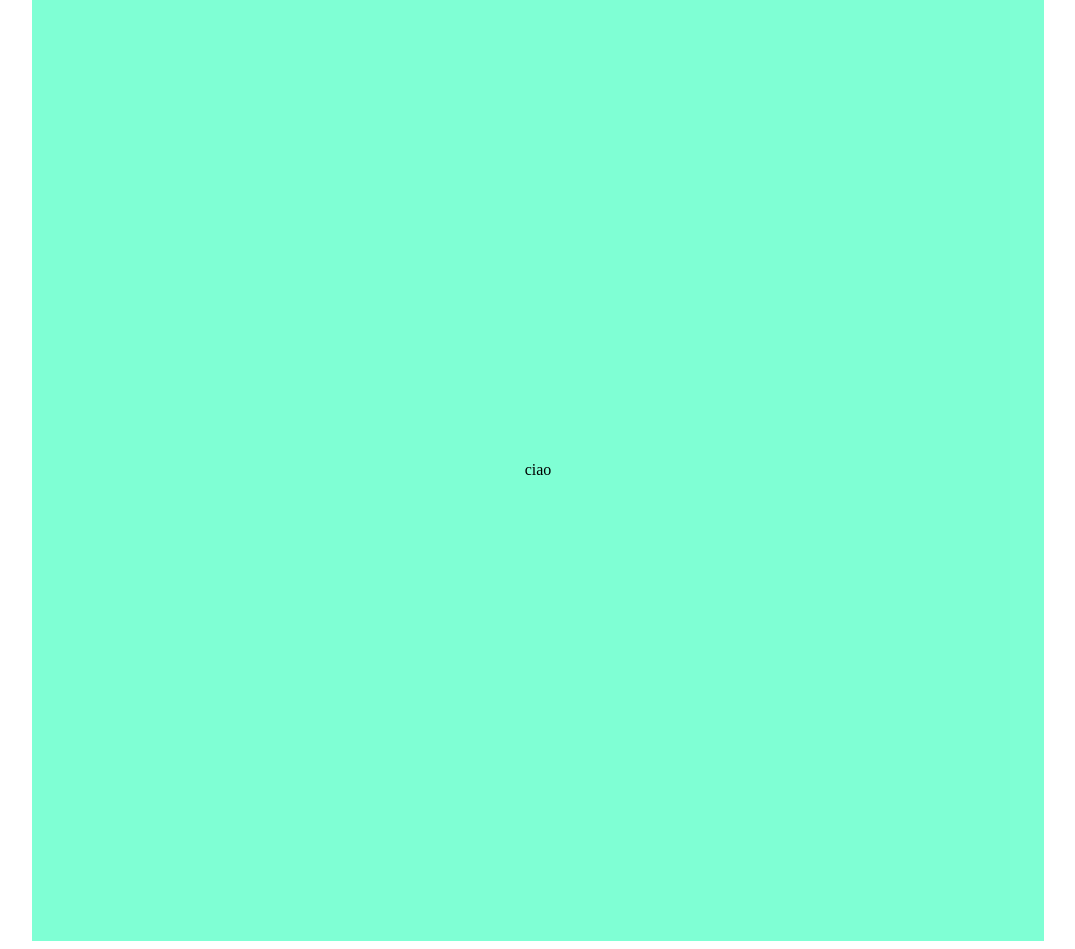
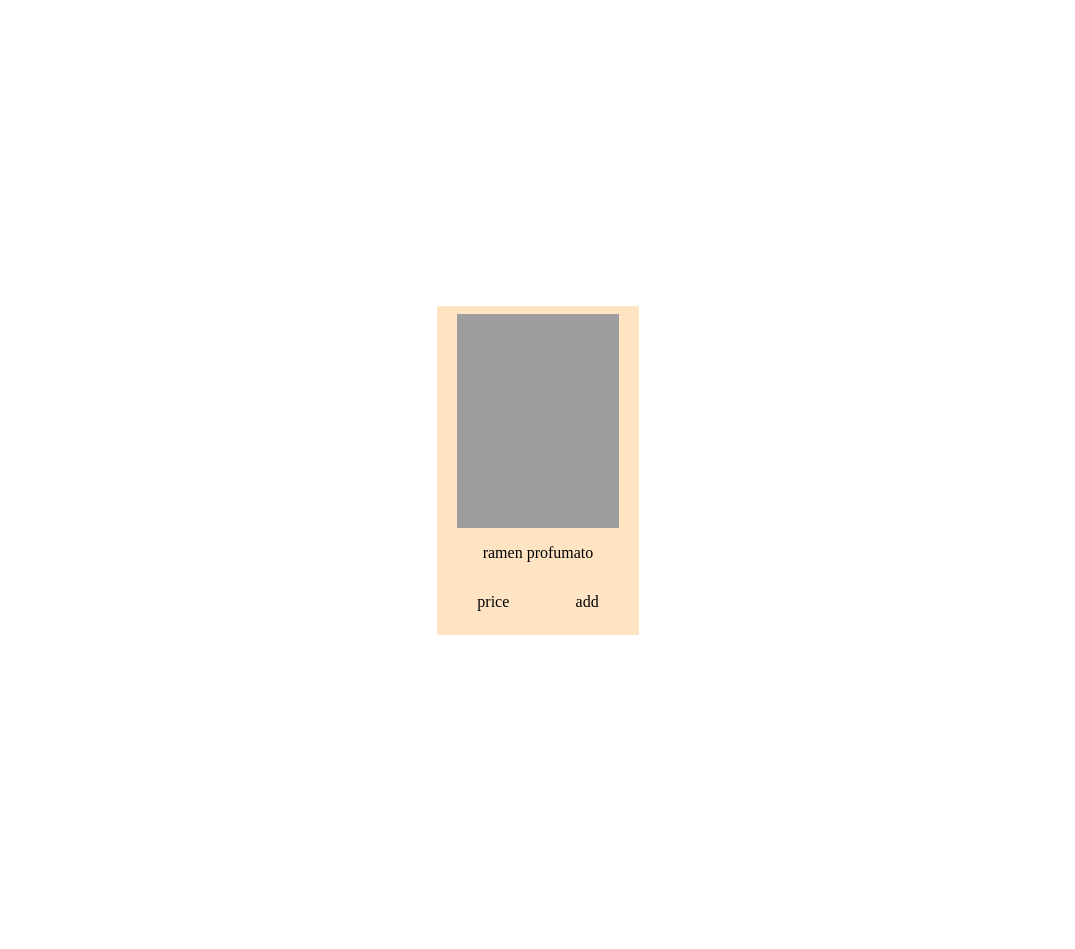
Before and after one commit to Cosimo03/Sushi, a PHP site: page /menu.php in a window 1280 px wide. Shown: the part 330-1279 px from the top of the page, without its empty margins (102-1177 px from the left). Run offline with PHP 8.4, Linux system fonts and the light colour scheme; grey boxes are pictures that could not be loaded.

Commit message:
sempre menu

```diff
--- a/menu/menu.css
+++ b/menu/menu.css
@@ -1,6 +1,4 @@
 .menubody {
-  background-color: aquamarine;
-
   display: flex;
   justify-content: center;
   align-items: center;
@@ -10,3 +8,47 @@
   margin-left: 10%;
   margin-right: 10%;
 }
+
+.scheda {
+  background-color: bisque;
+
+  display: flex;
+  flex-direction: column;
+  justify-content: center;
+  align-items: center;
+
+  width: 20%;
+  height: 35%;
+}
+
+.image {
+  width: 80%;
+  height: 65%;
+}
+
+.image > img {
+  width: 100%;
+  height: 100%;
+}
+
+.name {
+  display: flex;
+  flex-direction: row;
+  justify-content: center;
+  align-items: center;
+
+  width: 100%;
+  height: 15%;
+}
+
+.bot {
+  display: flex;
+  flex-direction: row;
+  justify-content: space-between;
+  align-items: center;
+
+  margin-left: 20%;
+  margin-right: 20%;
+  width: 60%;
+  height: 15%;
+}
--- a/menu/menu.php
+++ b/menu/menu.php
@@ -27,7 +27,24 @@
     </header>
 
     <div class="menubody">
-      <span>ciao</span>
+      <div class="scheda">
+        <div class="image">
+          <img src="../imgs/pngfind.com-ramen-noodles-png-3165225.png" alt="">
+        </div>
+        <div class="name">
+          <span>
+            ramen profumato
+          </span>
+        </div>
+        <div class="bot">
+          <span class="price">
+            price
+          </span>
+          <span class="buttons">
+            add
+          </span>
+        </div>
+      </div>
   </div>
 
   <script>
```
Also changed, not shown: imgs/pngfind.com-ramen-noodles-png-3165225.png (added).
